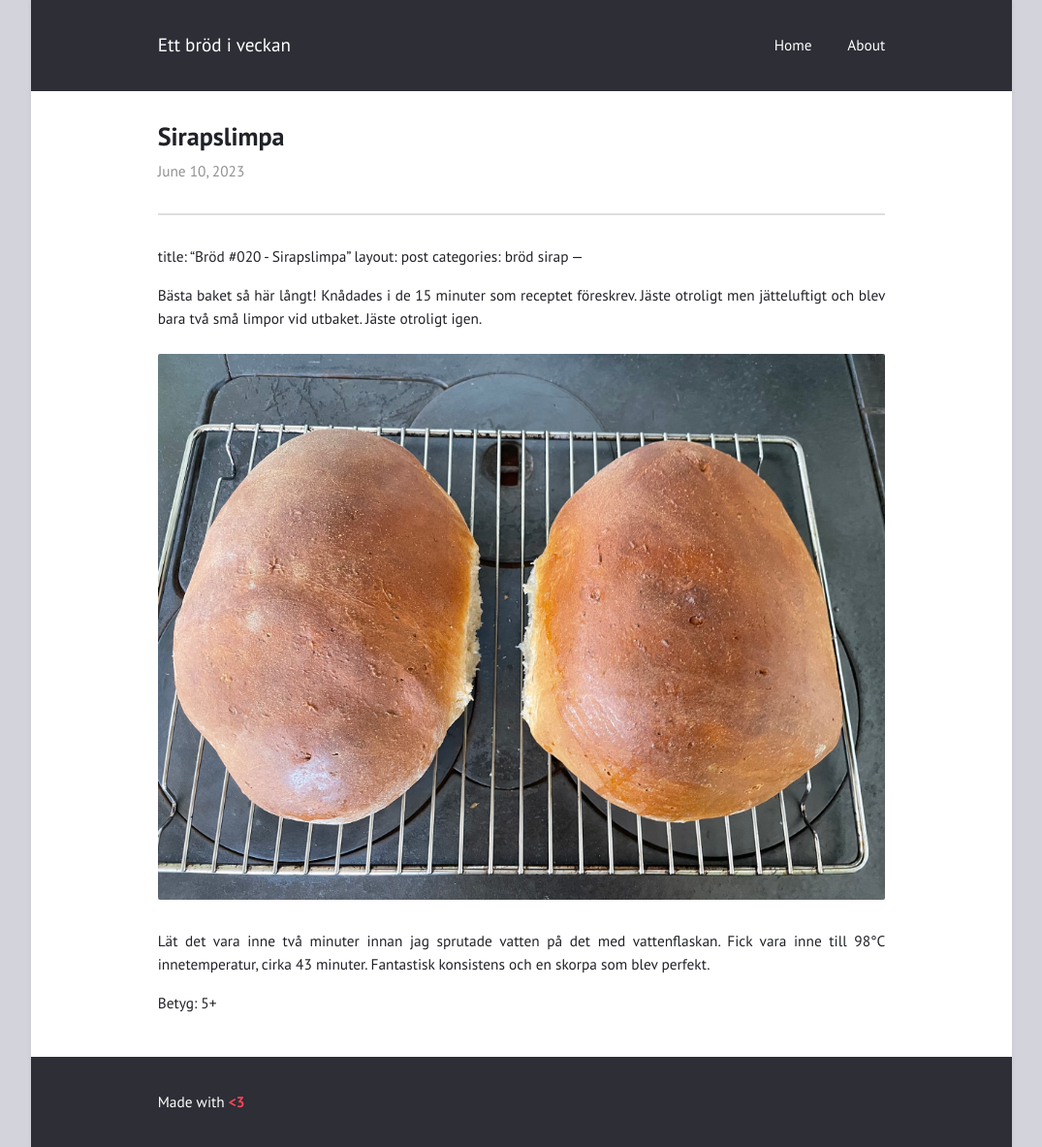
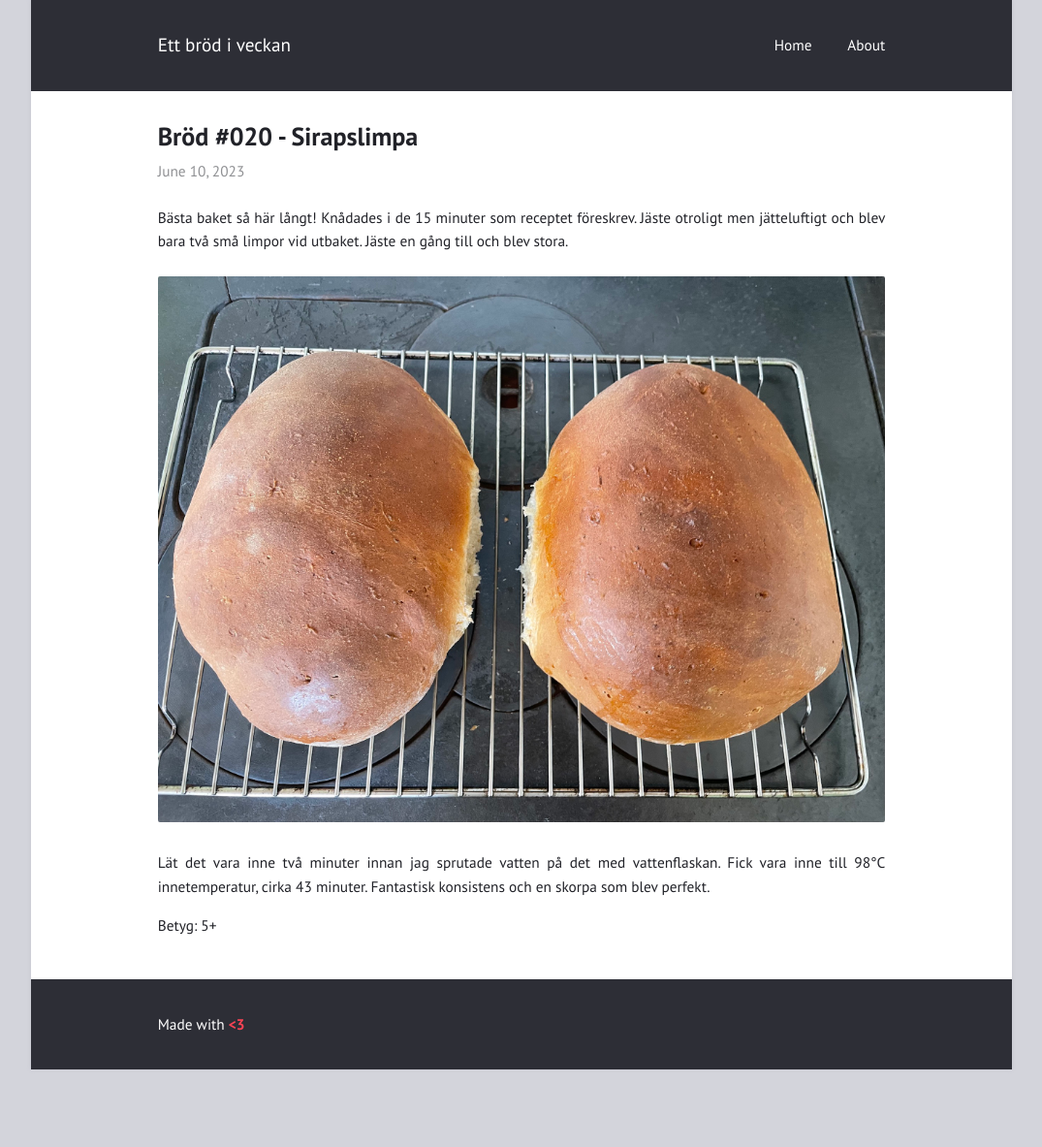
Before and after one commit to tangix/bread-diary-web, a Jekyll site: the page built from _posts/2023-06-10-sirapslimpa.md, in a window 1280 px wide. Shown: the whole page at 97% size, without its empty margins (102-1177 px from the left). Built offline with Jekyll 4.4.1, drawn with Linux system fonts in a browser that asks for light colours; our own code applies the rules of GitHub Pages for plain Markdown files; after the commit the page ends 1103 px from its top, so only the background shows below that.

Commit message:
Uppdaterade problem med sirapslimpans formattering
En radmatning i början.

```diff
--- a/_posts/2023-06-10-sirapslimpa.md
+++ b/_posts/2023-06-10-sirapslimpa.md
@@ -1,11 +1,10 @@
-
 ---
 title:  "Bröd #020 - Sirapslimpa"
 layout: post
 categories: bröd sirap
 ---
 
-Bästa baket så här långt! Knådades i de 15 minuter som receptet föreskrev. Jäste otroligt men jätteluftigt och blev bara två små limpor vid utbaket. Jäste otroligt igen.
+Bästa baket så här långt! Knådades i de 15 minuter som receptet föreskrev. Jäste otroligt men jätteluftigt och blev bara två små limpor vid utbaket. Jäste en gång till och blev stora.
 
 ![Sirapslimpa]({{ site.url }}{{ site.baseurl }}/images/020-sirapslimpa.jpeg)
 
```
